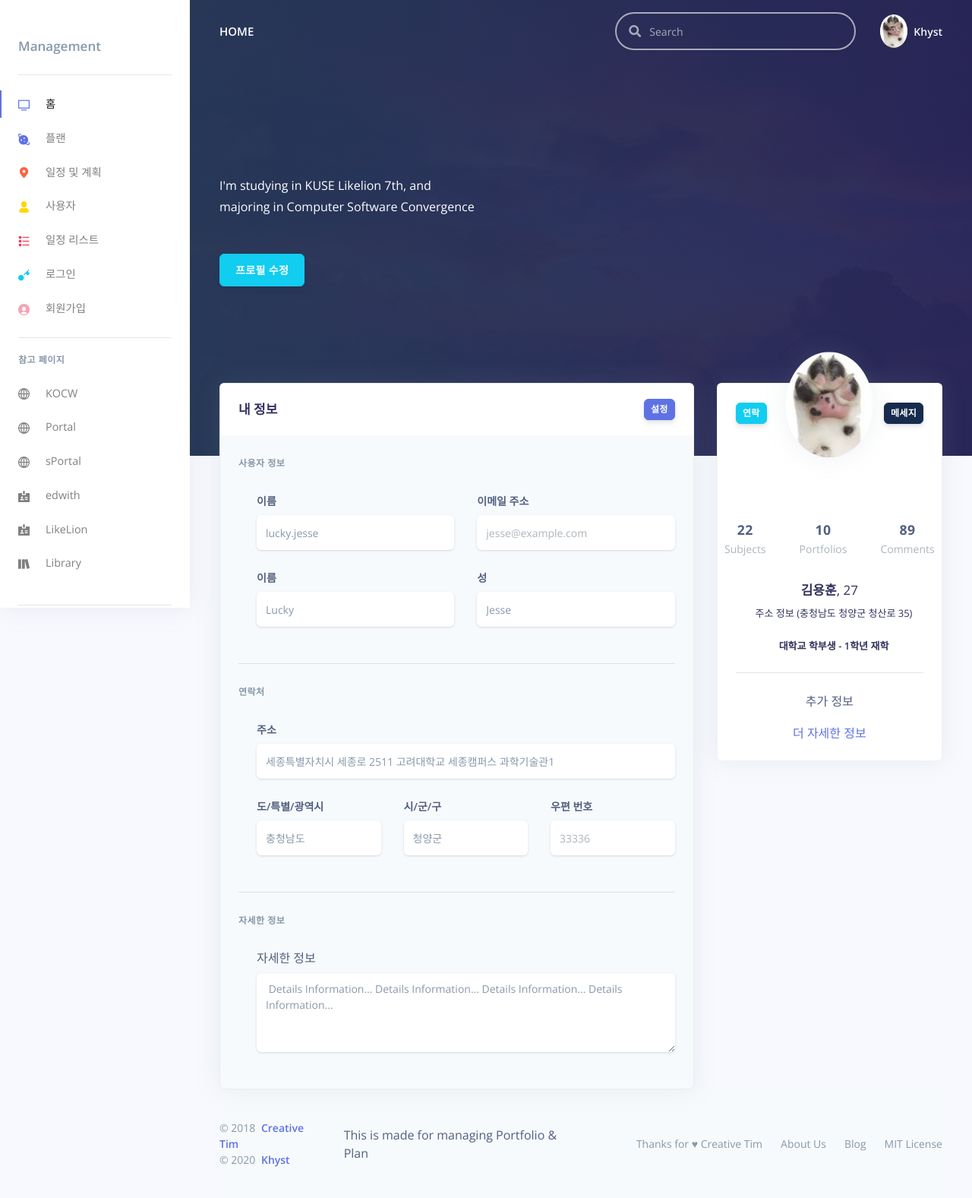
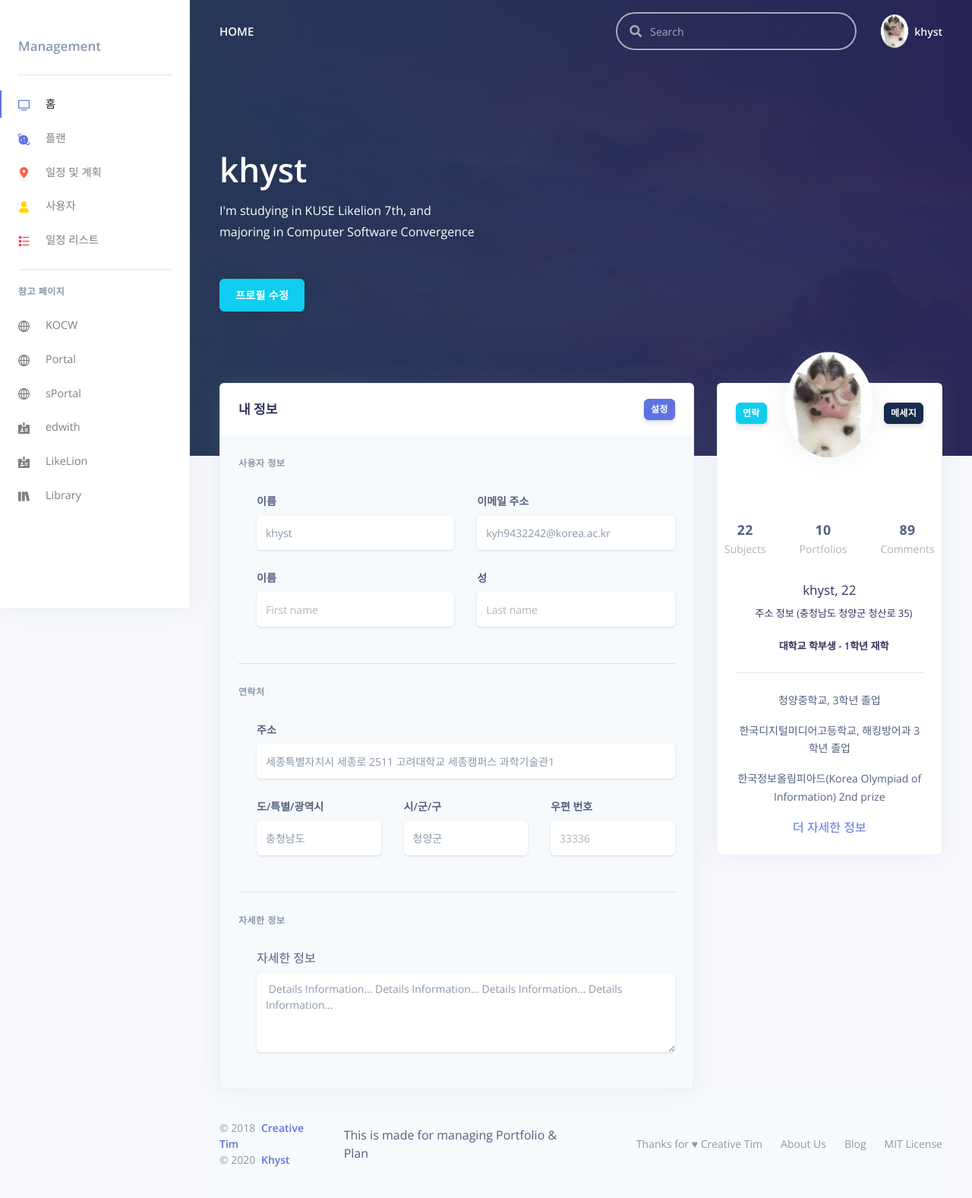
Before and after one commit to Khyst/portfolio_management, a Django app: page /account/profile/ in a window 1280 px wide. Shown: the whole page at 76% size. Run offline with Django 3.2, Linux system fonts and the light colour scheme; a user stored in the database is signed in; some libraries are stand-ins or nearby versions.

Commit message:
revisement

```diff
--- a/Homepage_khyst/templates/base.html
+++ b/Homepage_khyst/templates/base.html
@@ -93,6 +93,7 @@
             </a>
           </li>
 
+          {% if not user.is_authenticated %}
           <li class="nav-item">
             <a class="nav-link" href="{% url 'login' %}">
               <i class="ni ni-key-25 text-info"></i> 로그인
@@ -104,6 +105,7 @@
               <i class="ni ni-circle-08 text-pink"></i> 회원가입
             </a>
           </li>
+          {% endif %}
 
         </ul>
 
@@ -140,6 +142,7 @@
 
         </ul>
 
+        {% comment %}
         <!-- Divider -->
         <hr class="my-3">
         <!-- Heading -->
@@ -162,6 +165,7 @@
             </a>
           </li>
         </ul>
+        {% endcomment %}
       </div>
     </div>
   </nav>
@@ -193,7 +197,7 @@
                   <img alt="Image placeholder" src="{% static 'assets/img/theme/team-1-800x800.jpeg' %}">
                 </span>
                 <div class="media-body ml-2 d-none d-lg-block">
-                  <span class="mb-0 text-sm  font-weight-bold"> Khyst </span>
+                  <span class="mb-0 text-sm  font-weight-bold"> {{ user.username }} </span>
                 </div>
               </div>
             </a>
--- a/account/templates/profile.html
+++ b/account/templates/profile.html
@@ -10,7 +10,7 @@
     <div class="row">
       <div class="col-lg-7">
       {% if user.is_authenticated %}
-        <h1 class="display-2 text-white"> {{ user.usename }} </h1>
+        <h1 class="display-2 text-white"> {{ user.username }} </h1>
         <p class="text-white mt-0 mb-5"> I'm studying in KUSE Likelion 7th, and majoring in Computer Software Convergence </p>
         <a href="#!" class="btn btn-info">프로필 수정</a>
       {% else %}
@@ -67,19 +67,28 @@
           </div>
           <div class="text-center">
             <h3>
-              김용훈<span class="font-weight-light">, 27</span>
+              <span class="font-weight-light">{{ user.username }}, 22</span>
             </h3>
+
             <div class="h5 font-weight-300">
-              <i class="ni location_pin mr-2"></i> 주소 정보 (충청남도 청양군 청산로 35)
+              <i class="ni location_pin mr-2"></i> 주소 정보 (충청남도 청양군 청산로 35) {% comment %} {{ user.address }} {% endcomment %}
             </div>
             <div class="h5 mt-4">
-              <i class="ni business_briefcase-24 mr-2"></i> 대학교 학부생 - 1학년 재학
+              <i class="ni business_briefcase-24 mr-2"></i> 대학교 학부생 - 1학년 재학 {% comment %} {{ user.desc }} {% endcomment %}
             </div>
             <div>
               {% comment %} <i class="ni education_hat mr-2"></i> 고려 대학교, <br> 컴퓨터 소프트웨어 학과 <br> 과학기술대학 {% endcomment %}
             </div>
+
             <hr class="my-4" />
-            <p> 추가 정보 </p>
+
+            {% comment %} {% for history in user.history %}
+            <p class="text-sm"> {{ history }} </p>
+            {% endfor %} {% endcomment %}
+
+            <p class="text-sm"> 청양중학교, 3학년 졸업 </p>
+            <p class="text-sm"> 한국디지털미디어고등학교, 해킹방어과 3학년 졸업 </p>
+            <p class="text-sm"> 한국정보올림피아드(Korea Olympiad of Information) 2nd prize </p>
             <a href="#"> 더 자세한 정보 </a>
           </div>
         </div>
@@ -105,13 +114,13 @@
                 <div class="col-lg-6">
                   <div class="form-group">
                     <label class="form-control-label" for="input-username">이름</label>
-                    <input type="text" id="input-username" class="form-control form-control-alternative" placeholder="Username" value="lucky.jesse">
+                    <input type="text" id="input-username" class="form-control form-control-alternative" placeholder="Username" value="{{ user.username }}">
                   </div>
                 </div>
                 <div class="col-lg-6">
                   <div class="form-group">
                     <label class="form-control-label" for="input-email">이메일 주소</label>
-                    <input type="email" id="input-email" class="form-control form-control-alternative" placeholder="jesse@example.com">
+                    <input type="email" id="input-email" class="form-control form-control-alternative" placeholder="abcde@naver.com" value="{{ user.email }}">
                   </div>
                 </div>
               </div>
@@ -119,13 +128,13 @@
                 <div class="col-lg-6">
                   <div class="form-group">
                     <label class="form-control-label" for="input-first-name">이름</label>
-                    <input type="text" id="input-first-name" class="form-control form-control-alternative" placeholder="First name" value="Lucky">
+                    <input type="text" id="input-first-name" class="form-control form-control-alternative" placeholder="First name" value="{{ user.first_name }}">
                   </div>
                 </div>
                 <div class="col-lg-6">
                   <div class="form-group">
                     <label class="form-control-label" for="input-last-name">성</label>
-                    <input type="text" id="input-last-name" class="form-control form-control-alternative" placeholder="Last name" value="Jesse">
+                    <input type="text" id="input-last-name" class="form-control form-control-alternative" placeholder="Last name" value="{{ user.last_name }}">
                   </div>
                 </div>
               </div>
```
Also changed, not shown: db.sqlite3.
